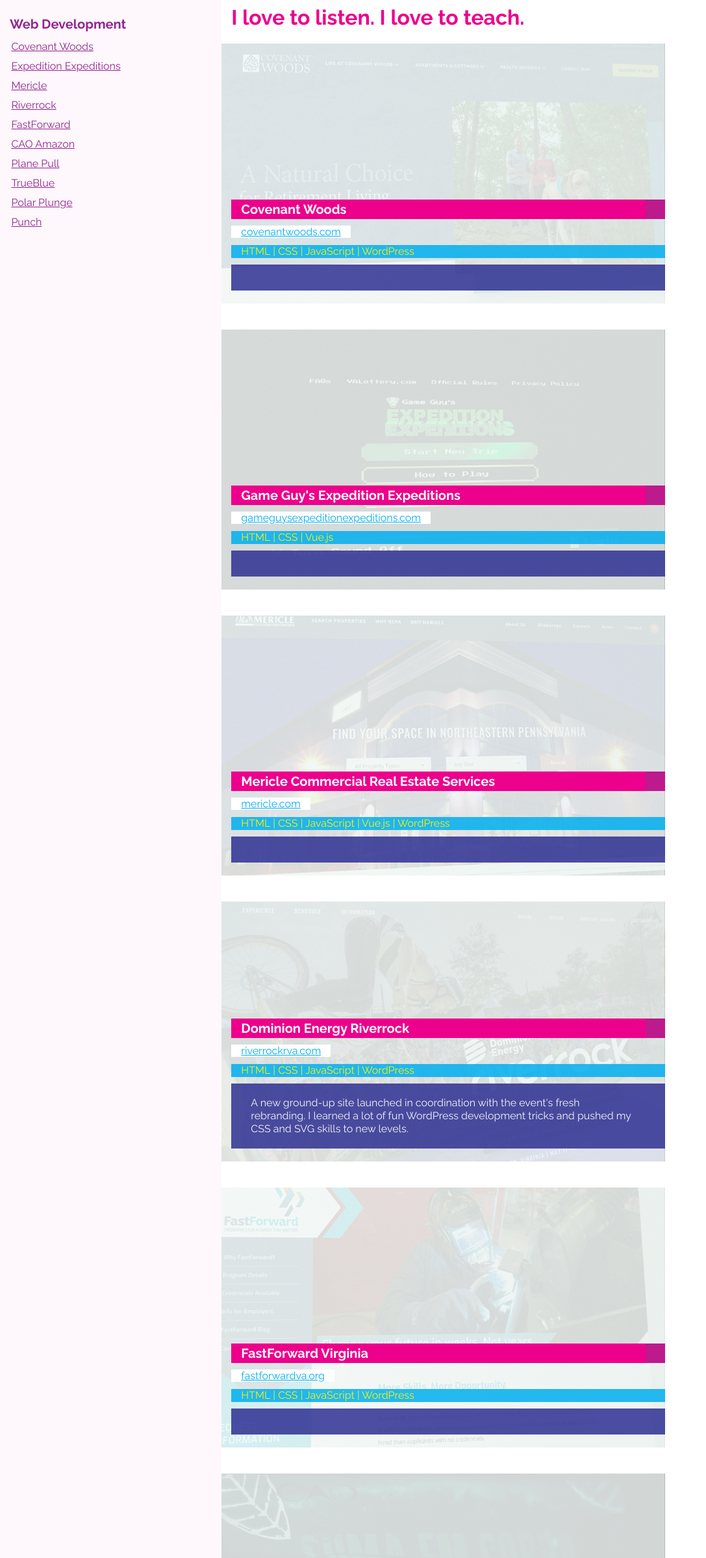
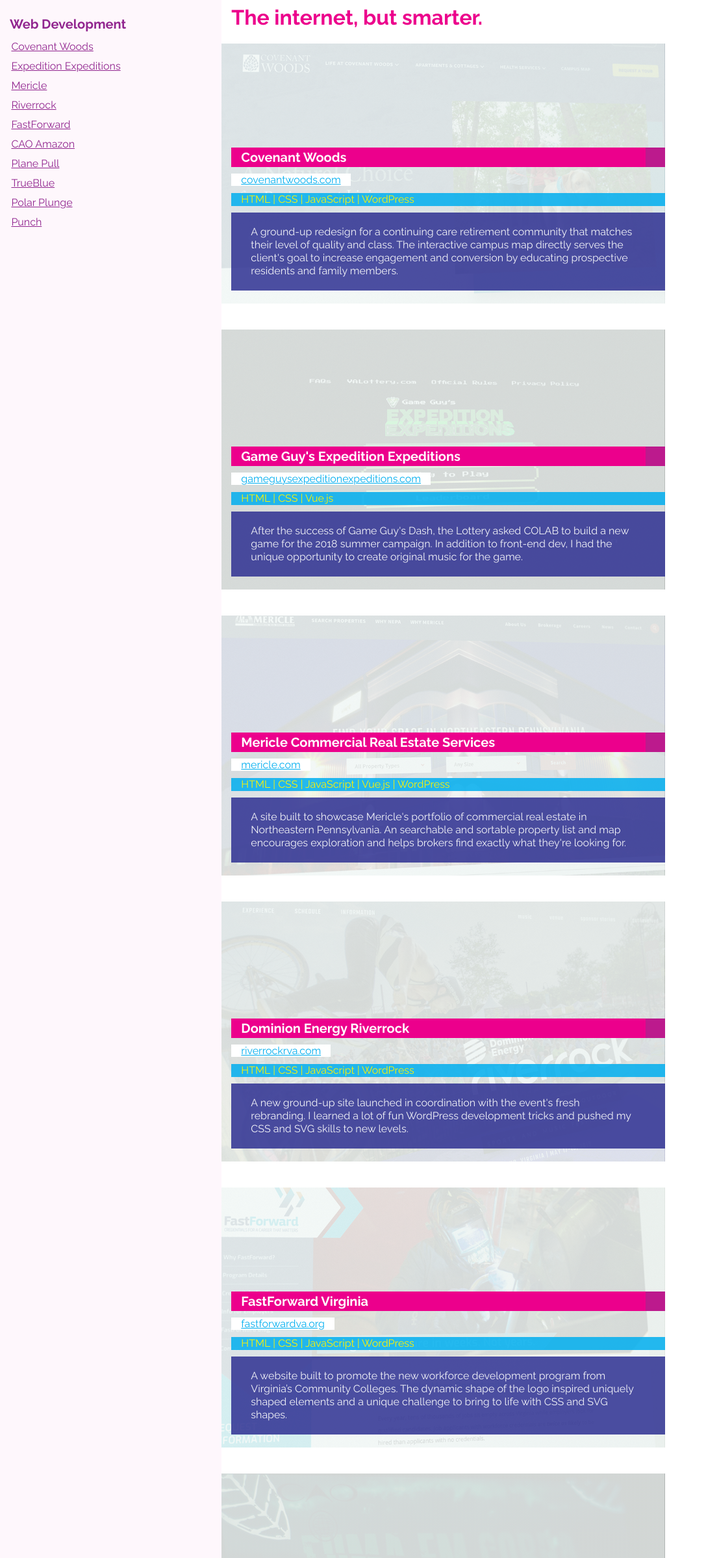
Before and after one commit to philbarbato/philbarbato.github.io, a website: page index.html in a window 1280 px wide. Shown: the part 163-2560 px from the top of the page at 65% size, without its empty margins (0-1087 px from the left). Drawn offline with Linux system fonts and the light colour scheme.

Commit message:
updated content.

```diff
--- a/index.html
+++ b/index.html
@@ -51,7 +51,7 @@
 
     <div class="content">
 
-      <h1 class="content__heading bem-is-so-fun__isnt-it">I specialize in metaphor.</h1>
+      <h1 class="content__heading bem-is-so-fun__isnt-it">The internet, but smarter.</h1>
 
       <!-- <section id="apparent" class="sample-block sample-block--apparent">
         <div class="sample-block__meta">
@@ -99,7 +99,7 @@
           </ul>
         </div>
         <div class="sample-block__description">
-          <p></p>
+          <p>A ground-up redesign for a continuing care retirement community that matches their level of quality and class. The interactive campus map directly serves the client's goal to increase engagement and conversion by educating prospective residents and family members.</p>
         </div>
       </section>
 
@@ -115,7 +115,7 @@
           </ul>
         </div>
         <div class="sample-block__description">
-          <p></p>
+          <p>After the success of Game Guy's Dash, the Lottery asked COLAB to build a new game for the 2018 summer campaign. In addition to front-end dev, I had the unique opportunity to create original music for the game.</p>
         </div>
       </section>
 
@@ -133,7 +133,7 @@
           </ul>
         </div>
         <div class="sample-block__description">
-          <p></p>
+          <p>A site built to showcase Mericle's portfolio of commercial real estate in Northeastern Pennsylvania. An searchable and sortable property list and map encourages exploration and helps brokers find exactly what they're looking for.</p>
         </div>
       </section>
 
@@ -167,7 +167,7 @@
           </ul>
         </div>
         <div class="sample-block__description">
-          <p></p>
+          <p>A website built to promote the new workforce development program from Virginia’s Community Colleges. The dynamic shape of the logo inspired uniquely shaped elements and a unique challenge to bring to life with CSS and SVG shapes.</p>
         </div>
       </section>
 
--- a/js/app.js
+++ b/js/app.js
@@ -1,2 +1,2 @@
-!function(e){var t={};function n(o){if(t[o])return t[o].exports;var r=t[o]={i:o,l:!1,exports:{}};return e[o].call(r.exports,r,r.exports,n),r.l=!0,r.exports}n.m=e,n.c=t,n.d=function(e,t,o){n.o(e,t)||Object.defineProperty(e,t,{configurable:!1,enumerable:!0,get:o})},n.n=function(e){var t=e&&e.__esModule?function(){return e.default}:function(){return e};return n.d(t,"a",t),t},n.o=function(e,t){return Object.prototype.hasOwnProperty.call(e,t)},n.p="/",n(n.s=0)}({0:function(e,t,n){n("c29G"),e.exports=n("jS58")},c29G:function(e,t,n){"use strict";Object.defineProperty(t,"__esModule",{value:!0});var o=["I write the SASS that makes the whole world sing.","I love to listen. I love to teach."],r={heading:document.querySelector(".content__heading")};document.addEventListener("DOMContentLoaded",function(){var e;e=Math.floor(Math.random()*o.length),r.heading.innerHTML=o[e]})},jS58:function(e,t){}});
+!function(n){var t={};function r(e){if(t[e])return t[e].exports;var o=t[e]={i:e,l:!1,exports:{}};return n[e].call(o.exports,o,o.exports,r),o.l=!0,o.exports}r.m=n,r.c=t,r.d=function(n,t,e){r.o(n,t)||Object.defineProperty(n,t,{configurable:!1,enumerable:!0,get:e})},r.n=function(n){var t=n&&n.__esModule?function(){return n.default}:function(){return n};return r.d(t,"a",t),t},r.o=function(n,t){return Object.prototype.hasOwnProperty.call(n,t)},r.p="/",r(r.s=0)}({0:function(n,t,r){r("c29G"),n.exports=r("jS58")},c29G:function(n,t){},jS58:function(n,t){}});
 //# sourceMappingURL=app.js.map
--- a/mix-manifest.json
+++ b/mix-manifest.json
@@ -1,6 +1,6 @@
 {
-    "/js/app.js": "/js/app.js?id=f4e153b75f28390f25f9",
+    "/js/app.js": "/js/app.js?id=2e0e373b0fd58cc6dcd4",
     "/css/website/website.css": "/css/website/website.css?id=02563c25eb9c6a3a16de",
-    "/js/app.js.map": "/js/app.js.map?id=0bb76d7d9be0a40ef4c7",
+    "/js/app.js.map": "/js/app.js.map?id=2480bebb6ca46fa3bfbc",
     "/css/website/website.css.map": "/css/website/website.css.map?id=7aa088cfcba25dc8973e"
 }
--- a/scripts/modules/taglines.js
+++ b/scripts/modules/taglines.js
@@ -1,6 +1,7 @@
 const taglines = [
     'I write the SASS that makes the whole world sing.',
-    'I love to listen. I love to teach.'
+    'I love to listen. I love to teach.',
+    'I specialize in metaphor.'
 ]
 
 const s = {
```
Also changed, not shown: scripts/app.js (+4 -4 lines), 1 other file.
